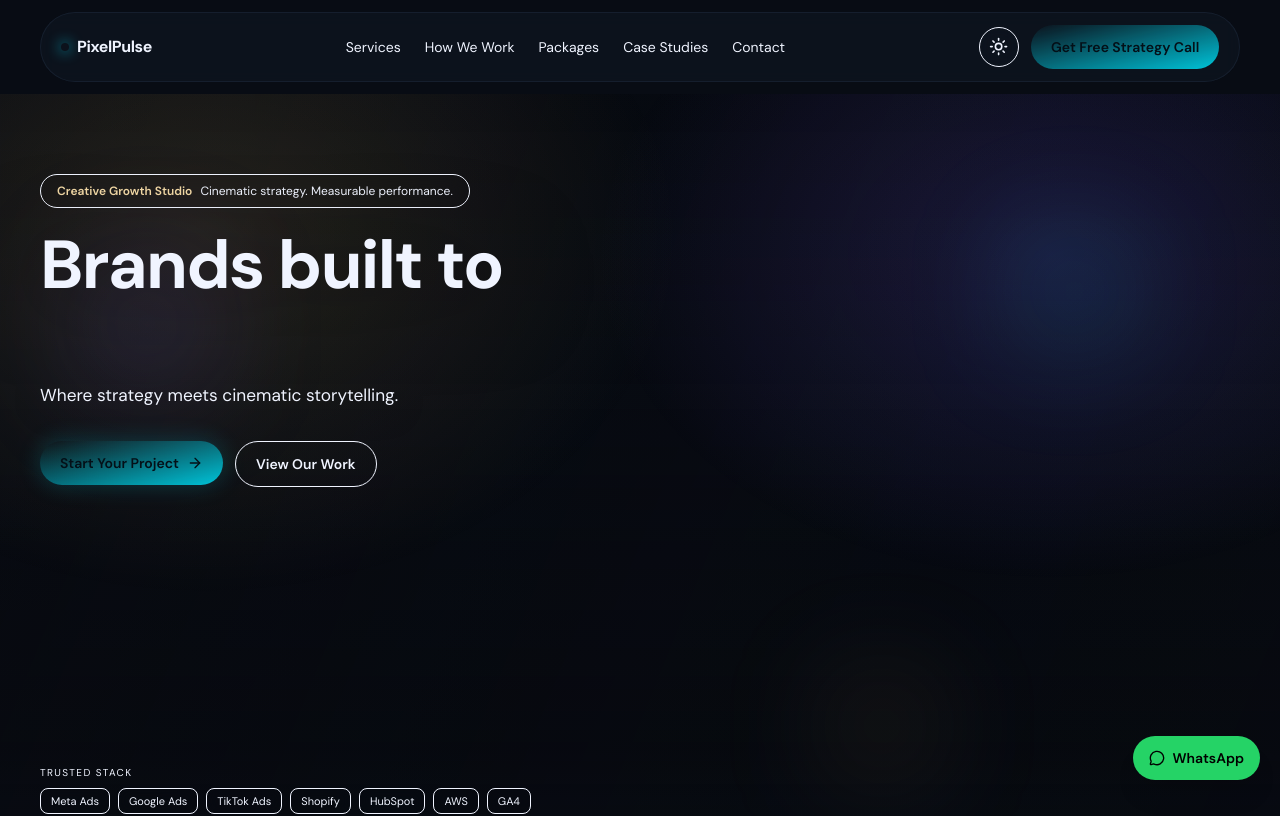
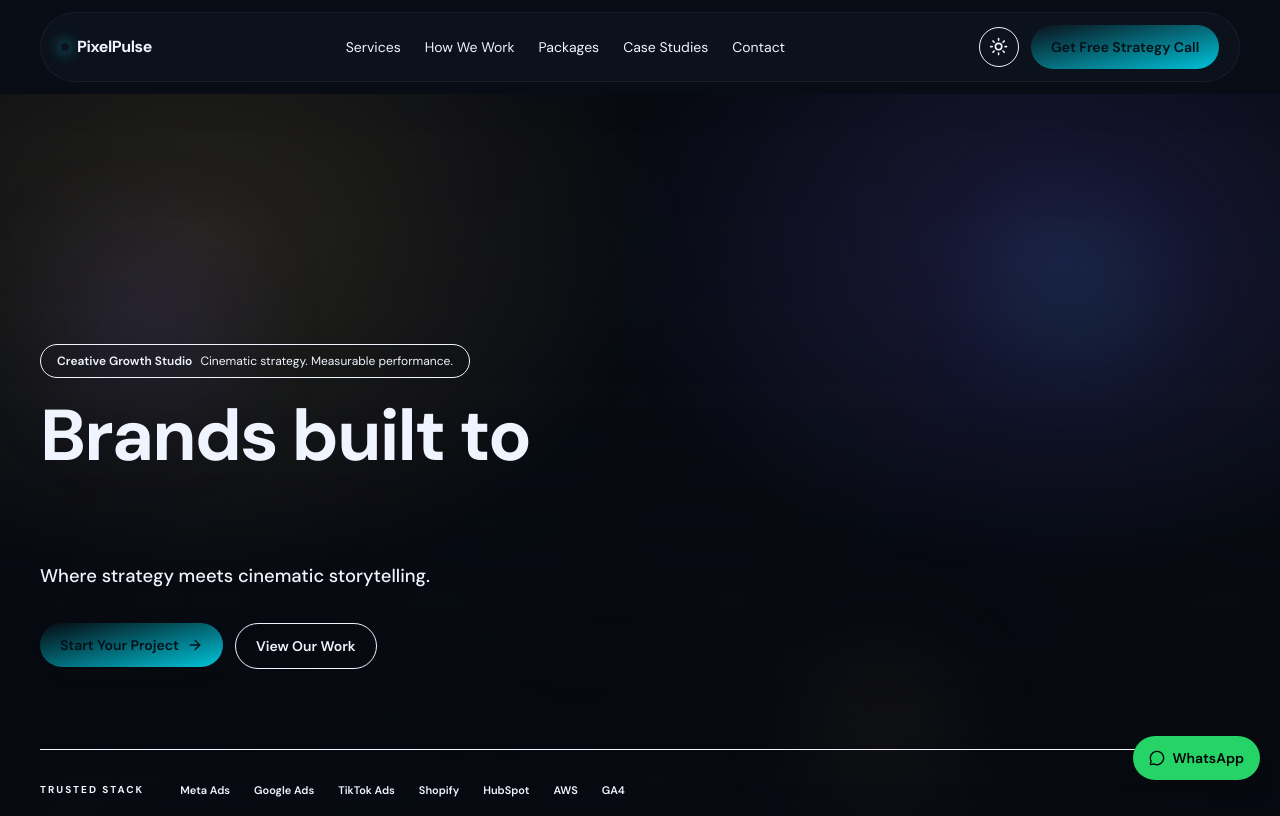
Before and after one commit to mahmoodatef998-glitch/PIXEL-AGENCY, a Next.js app: page / in a window 1280 px wide. Shown: the top 816 px of the page. Built offline with nearby package versions, Linux system fonts and the light colour scheme.

Commit message:
layout: reorder hero content to the bottom for cinematic layout

```diff
--- a/sections/hero-section.tsx
+++ b/sections/hero-section.tsx
@@ -76,7 +76,7 @@ export function HeroSection({ tools }: { tools: string[] }) {
         transition={{ duration: 6.5, repeat: Infinity, ease: "easeInOut" }}
       />
 
-      <div className="container relative z-10 min-h-[92svh] md:min-h-screen py-14 md:py-20 flex flex-col justify-between">
+      <div className="container relative z-10 min-h-[92svh] md:min-h-screen py-14 md:py-24 flex flex-col justify-end">
         <div className="max-w-3xl text-left">
           <motion.div
             initial={{ opacity: 0, y: 18 }}
@@ -84,14 +84,14 @@ export function HeroSection({ tools }: { tools: string[] }) {
             transition={{ duration: 0.6 }}
             className="inline-flex items-center gap-2 rounded-full border border-border bg-surface/50 px-4 py-2 text-xs text-muted backdrop-blur-md"
           >
-            <span className="text-[#F2D9A6] font-semibold">Creative Growth Studio</span> Cinematic strategy. Measurable performance.
+            <span className="text-accent font-semibold">Creative Growth Studio</span> Cinematic strategy. Measurable performance.
           </motion.div>
 
           <motion.h1
             initial={{ opacity: 0, y: 22 }}
             animate={{ opacity: 1, y: 0 }}
             transition={{ duration: 0.75, delay: 0.06, ease: [0.22, 1, 0.36, 1] }}
-            className="mt-6 max-w-[13ch] font-display text-[clamp(2rem,5.6vw,4.25rem)] font-extrabold tracking-tight leading-[0.99] text-text drop-shadow-[0_8px_44px_rgba(0,0,0,0.5)]"
+            className="mt-6 max-w-[13ch] font-display text-[clamp(2.5rem,6vw,4.5rem)] font-extrabold tracking-tight leading-[0.95] text-text"
           >
             Brands built to{" "}
             <span className="bg-gradient-to-r from-accent to-purple bg-clip-text text-transparent">be seen</span>
@@ -101,7 +101,7 @@ export function HeroSection({ tools }: { tools: string[] }) {
             initial={{ opacity: 0, y: 22 }}
             animate={{ opacity: 1, y: 0 }}
             transition={{ duration: 0.72, delay: 0.14, ease: [0.22, 1, 0.36, 1] }}
-            className="mt-4 max-w-xl text-[clamp(0.96rem,1.75vw,1.08rem)] text-muted/92 drop-shadow-[0_4px_18px_rgba(0,0,0,0.38)]"
+            className="mt-6 max-w-xl text-[clamp(1rem,1.8vw,1.15rem)] text-muted font-medium"
           >
             Where strategy meets cinematic storytelling.
           </motion.p>
@@ -113,7 +113,7 @@ export function HeroSection({ tools }: { tools: string[] }) {
             className="mt-8 flex flex-col sm:flex-row flex-wrap gap-3"
           >
             <a href="#contact" className="w-full sm:w-auto">
-              <Button className="w-full sm:w-auto shadow-[0_0_24px_rgba(0,229,255,0.2)]">
+              <Button className="w-full sm:w-auto shadow-lg shadow-accent/20">
                 Start Your Project <ArrowRight className="size-4" />
               </Button>
             </a>
@@ -128,22 +128,25 @@ export function HeroSection({ tools }: { tools: string[] }) {
           </motion.div>
         </div>
 
-        <div className="pt-14 md:pt-20">
+        <div className="mt-16 md:mt-20 pt-8 border-t border-border/30">
           <motion.div
             initial={{ opacity: 0, y: 12 }}
             animate={{ opacity: 1, y: 0 }}
             transition={{ duration: 0.58, delay: 0.36, ease: [0.22, 1, 0.36, 1] }}
-            className="flex flex-wrap items-center gap-2"
+            className="flex flex-wrap items-center gap-x-6 gap-y-4"
           >
-            <span className="w-full text-[10px] uppercase tracking-[0.14em] text-muted/80">Trusted stack</span>
+            <span className="text-[10px] uppercase tracking-[0.2em] text-muted font-bold">Trusted stack</span>
+            <div className="flex flex-wrap items-center gap-3">
               {tools.map((tool) => (
                 <span
                   key={tool}
-                className="rounded-lg border border-border bg-surface/50 px-2.5 py-1 text-[11px] text-muted backdrop-blur-sm"
+                  className="text-[11px] font-semibold text-muted/80 flex items-center gap-2"
                 >
+                  <span className="size-1 rounded-full bg-accent/40" />
                   {tool}
                 </span>
               ))}
+            </div>
           </motion.div>
         </div>
       </div>
```
Lines whose indentation alone changed are shown as unchanged.
